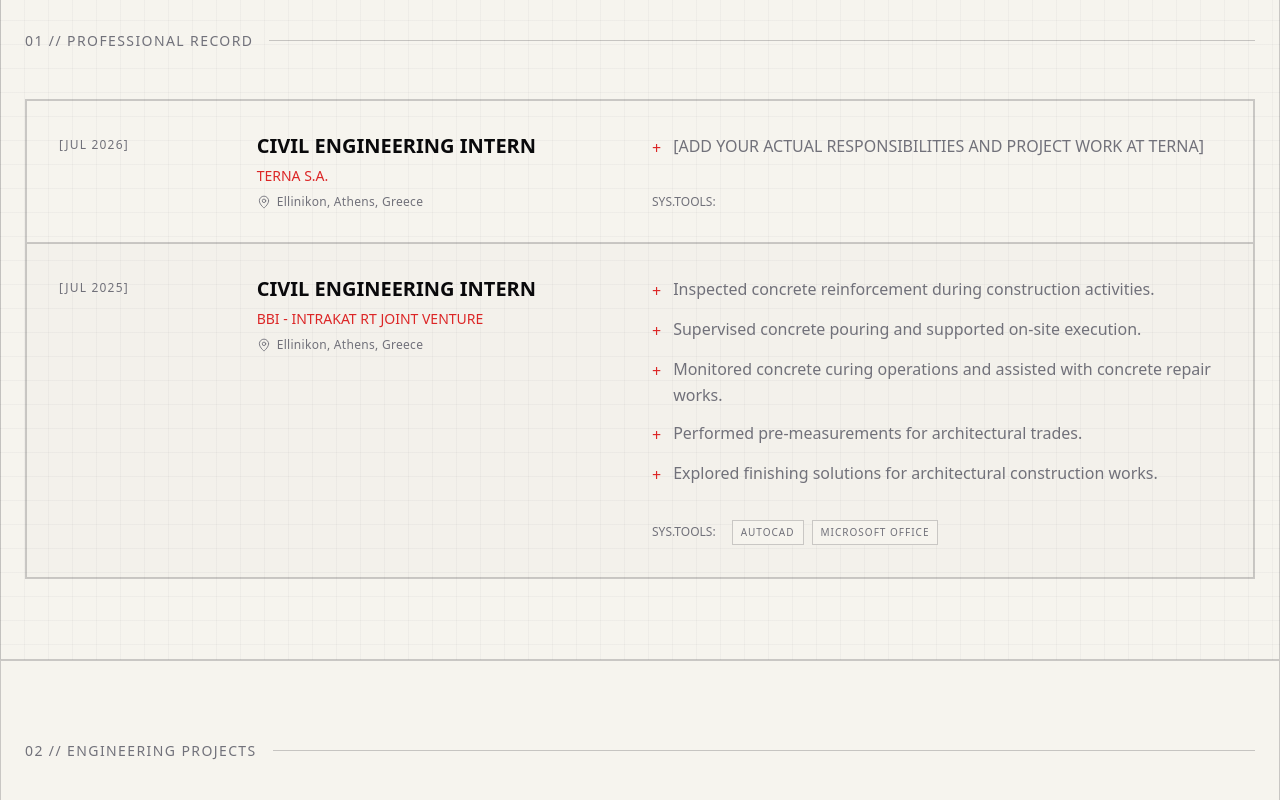
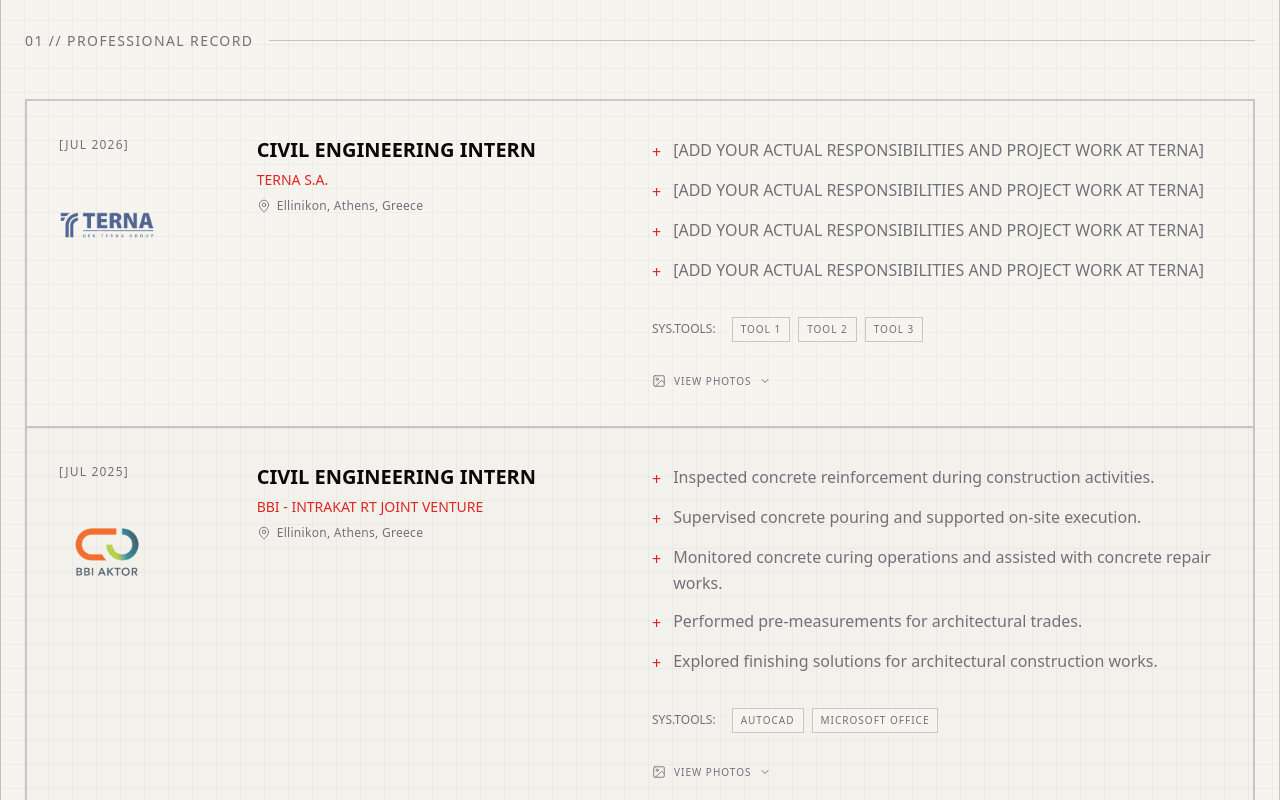
Before and after one commit to arisloumos/civil-engineering-portfolio, a Next.js app: page / in a window 1280 px wide. Shown: the part 580-1380 px from the top of the page. Built offline with nearby package versions, Linux system fonts and the light colour scheme.

Commit message:
Updated logo and image positions

```diff
--- a/src/components/Experience.tsx
+++ b/src/components/Experience.tsx
@@ -1,12 +1,28 @@
+"use client"; // We need this because the dropdown buttons use React State
+
+import { useState } from "react";
 import { PORTFOLIO_DATA } from "@/data";
-import { MapPin } from "lucide-react";
+import { MapPin, ImageIcon, ChevronDown, ChevronUp } from "lucide-react";
+import GalleryBlock from "./GalleryBlock";
 
 export default function Experience() {
+  // This state keeps track of which internship rows are currently "expanded" to show photos
+  const [expandedSections, setExpandedSections] = useState<Set<string>>(new Set());
+
+  const toggleGallery = (id: string) => {
+    const newSet = new Set(expandedSections);
+    if (newSet.has(id)) {
+      newSet.delete(id); // Hide it if it's already open
+    } else {
+      newSet.add(id); // Show it if it's closed
+    }
+    setExpandedSections(newSet);
+  };
+
   return (
     <section id="record" className="w-full py-20 border-b structural-border">
       <div className="max-w-7xl mx-auto px-6">
 
-        {/* Section Header */}
         <div className="flex items-center gap-4 mb-12">
           <h2 className="font-mono text-sm tracking-widest text-graphite-light uppercase">
             01 // Professional Record
@@ -14,25 +30,33 @@ export default function Experience() {
           <div className="flex-grow h-[1px] bg-graphite/20"></div>
         </div>
 
-        {/* The Ledger / Table */}
         <div className="flex flex-col border-t border-l border-r structural-border">
           {PORTFOLIO_DATA.experience.map((exp, index) => (
             <div
               key={exp.id}
-              className={`grid grid-cols-1 lg:grid-cols-12 gap-6 p-6 md:p-8 border-b structural-border hover:bg-paper-dark/50 transition-colors ${
-                index % 2 === 0 ? 'bg-transparent' : 'bg-black/[0.01]'
+              className={`grid grid-cols-1 lg:grid-cols-12 gap-6 p-6 md:p-8 border-b structural-border transition-colors group ${
+                index % 2 === 0 ? 'bg-transparent hover:bg-paper-dark/30' : 'bg-black/[0.01] hover:bg-paper-dark/30'
               }`}
             >
 
-              {/* Column 1: Year (Acts like a ledger index) */}
-              <div className="lg:col-span-2 flex items-start pt-1">
+              {/* Column 1: Year AND Company Logo */}
+              <div className="lg:col-span-2 flex flex-col items-start pt-1 gap-6">
                 <span className="font-mono text-xs tracking-widest text-graphite-light">
                   [{exp.year}]
                 </span>
+                {/* Logo is now here, larger, fully transparent (no box), and full color */}
+                {exp.logo && (
+                  // eslint-disable-next-line @next/next/no-img-element
+                  <img
+                    src={exp.logo}
+                    alt={exp.company}
+                    className="w-20 md:w-24 object-contain opacity-80 group-hover:opacity-100 transition-opacity"
+                  />
+                )}
               </div>
 
-              {/* Column 2: Role, Company, Location */}
-              <div className="lg:col-span-4 flex flex-col gap-2">
+              {/* Column 2: Role, Company, Location (Restored to clean look) */}
+              <div className="lg:col-span-4 flex flex-col gap-2 pt-1">
                 <h3 className="font-sans text-xl font-bold text-graphite leading-tight uppercase">
                   {exp.role}
                 </h3>
@@ -47,33 +71,50 @@ export default function Experience() {
                 </div>
               </div>
 
-              {/* Column 3: Achievements & Technical Details */}
-              <div className="lg:col-span-6 flex flex-col gap-6">
+              {/* Column 3: Achievements, Tools, and the new Toggle Button */}
+              <div className="lg:col-span-6 flex flex-col gap-6 pt-1">
                 <ul className="flex flex-col gap-3">
                   {exp.achievements.map((achievement, i) => (
                     <li key={i} className="flex items-start gap-3 text-graphite-light text-sm md:text-base leading-relaxed">
-                      {/* Using a technical plus sign instead of standard bullets */}
                       <span className="font-mono text-blueprint mt-0.5">+</span>
                       <span>{achievement}</span>
                     </li>
                   ))}
                 </ul>
 
-                {/* Tools Metadata Tags */}
                 <div className="flex flex-wrap gap-2 mt-auto pt-2">
                   <span className="font-mono text-xs text-graphite-light flex items-center mr-2">
                     SYS.TOOLS:
                   </span>
                   {exp.tools.map((tool, i) => (
-                    <span
-                      key={i}
-                      className="font-mono text-[10px] uppercase tracking-widest px-2 py-1 structural-border text-graphite-light bg-paper"
-                    >
+                    <span key={i} className="font-mono text-[10px] uppercase tracking-widest px-2 py-1 structural-border text-graphite-light bg-paper group-hover:bg-paper-dark transition-colors">
                       {tool}
                     </span>
                   ))}
                 </div>
+
+                {/* The Interactive Toggle Button (Only shows if photos exist) */}
+                {exp.images && exp.images.length > 0 && (
+                  <button
+                    onClick={() => toggleGallery(exp.id)}
+                    className="mt-2 flex items-center gap-2 font-mono text-[10px] tracking-widest text-graphite-light hover:text-blueprint transition-colors w-fit border-b border-transparent hover:border-blueprint pb-1 uppercase"
+                  >
+                    <ImageIcon className="w-3.5 h-3.5" strokeWidth={1.5} />
+                    {expandedSections.has(exp.id) ? "HIDE PHOTOS" : "VIEW PHOTOS"}
+                    {expandedSections.has(exp.id) ? <ChevronUp className="w-3 h-3" /> : <ChevronDown className="w-3 h-3" />}
+                  </button>
+                )}
               </div>
+
+              {/* The Hidden Image Gallery (Renders below everything when button is clicked) */}
+              {exp.images && exp.images.length > 0 && expandedSections.has(exp.id) && (
+                <div className="lg:col-start-3 lg:col-span-10 mt-6 pt-6 border-t structural-border">
+                  <div className="w-full aspect-video lg:aspect-[21/9] structural-border relative">
+                    {/* We pass disableGrayscale={true} to keep internship photos in full color */}
+                    <GalleryBlock images={exp.images} disableGrayscale={true} />
+                  </div>
+                </div>
+              )}
 
             </div>
           ))}
--- a/src/components/GalleryBlock.tsx
+++ b/src/components/GalleryBlock.tsx
@@ -1,16 +1,16 @@
-"use client"; // This tells Next.js this component uses interactive state
+"use client";
 
 import { useState } from "react";
 import { ChevronLeft, ChevronRight, PenTool } from "lucide-react";
 
 interface GalleryBlockProps {
   images: string[];
+  disableGrayscale?: boolean; // <--- We added this switch
 }
 
-export default function GalleryBlock({ images }: GalleryBlockProps) {
+export default function GalleryBlock({ images, disableGrayscale = false }: GalleryBlockProps) {
   const [currentIndex, setCurrentIndex] = useState(0);
 
-  // If there are no images, don't render anything
   if (!images || images.length === 0) return null;
 
   const handleNext = () => setCurrentIndex((prev) => (prev === images.length - 1 ? 0 : prev + 1));
@@ -22,7 +22,6 @@ export default function GalleryBlock({ images }: GalleryBlockProps) {
   return (
     <div className="relative w-full h-full flex group bg-paper-dark overflow-hidden">
 
-      {/* 1. Image Display */}
       {isPlaceholder ? (
         <div className="absolute inset-0 flex flex-col items-center justify-center bg-graphite text-paper/50">
           <div className="absolute inset-0 opacity-20" style={{
@@ -33,45 +32,34 @@ export default function GalleryBlock({ images }: GalleryBlockProps) {
           <p className="font-mono text-xs tracking-widest z-10">SYS.IMG // PENDING</p>
         </div>
       ) : (
-        /* The key attribute forces the image element to re-render when the index changes */
         // eslint-disable-next-line @next/next/no-img-element
         <img
           key={currentImage}
           src={currentImage}
           alt={`Technical view ${currentIndex + 1}`}
-          className="object-cover w-full h-full grayscale group-hover:grayscale-0 transition-all duration-500"
+          // We apply grayscale conditionally based on the new prop!
+          className={`object-cover w-full h-full transition-all duration-500 ${
+            disableGrayscale ? '' : 'grayscale group-hover:grayscale-0'
+          }`}
         />
       )}
 
-      {/* 2. Decorative CAD Corners */}
       <div className="absolute top-0 left-0 w-4 h-4 border-t-2 border-l-2 border-paper m-2 opacity-50 z-10"></div>
       <div className="absolute bottom-0 right-0 w-4 h-4 border-b-2 border-r-2 border-paper m-2 opacity-50 z-10"></div>
 
-      {/* 3. Navigation Controls (Only render if there is more than 1 image) */}
       {images.length > 1 && (
         <div className="absolute bottom-0 left-0 w-full p-4 flex justify-between items-end opacity-0 group-hover:opacity-100 transition-opacity duration-300 z-20">
-
-          {/* Metadata Counter (e.g., IMG // 01/02) */}
           <div className="bg-graphite text-paper font-mono text-[10px] tracking-widest px-2 py-1 shadow-sm">
             IMG 0{currentIndex + 1}/0{images.length}
           </div>
-
-          {/* Arrow Buttons */}
           <div className="flex gap-1 shadow-sm">
-            <button
-              onClick={handlePrev}
-              className="bg-paper text-graphite p-1.5 hover:bg-blueprint hover:text-paper border structural-border transition-colors cursor-pointer"
-            >
+            <button onClick={handlePrev} className="bg-paper text-graphite p-1.5 hover:bg-blueprint hover:text-paper border structural-border transition-colors cursor-pointer">
               <ChevronLeft className="w-4 h-4" strokeWidth={1.5} />
             </button>
-            <button
-              onClick={handleNext}
-              className="bg-paper text-graphite p-1.5 hover:bg-blueprint hover:text-paper border structural-border transition-colors cursor-pointer"
-            >
+            <button onClick={handleNext} className="bg-paper text-graphite p-1.5 hover:bg-blueprint hover:text-paper border structural-border transition-colors cursor-pointer">
               <ChevronRight className="w-4 h-4" strokeWidth={1.5} />
             </button>
           </div>
-
         </div>
       )}
     </div>
--- a/src/data.ts
+++ b/src/data.ts
@@ -25,8 +25,11 @@ export const PORTFOLIO_DATA = {
       location: "Ellinikon, Athens, Greece",
       achievements: [
         "[ADD YOUR ACTUAL RESPONSIBILITIES AND PROJECT WORK AT TERNA]",
+        "[ADD YOUR ACTUAL RESPONSIBILITIES AND PROJECT WORK AT TERNA]",
+        "[ADD YOUR ACTUAL RESPONSIBILITIES AND PROJECT WORK AT TERNA]",
+        "[ADD YOUR ACTUAL RESPONSIBILITIES AND PROJECT WORK AT TERNA]",
       ],
-      tools: [],
+      tools: ["tool 1", "tool 2", "tool 3"],
       images: ["/api/placeholder/800/1000", "/api/placeholder/800/1000"],
     },
     {
```
